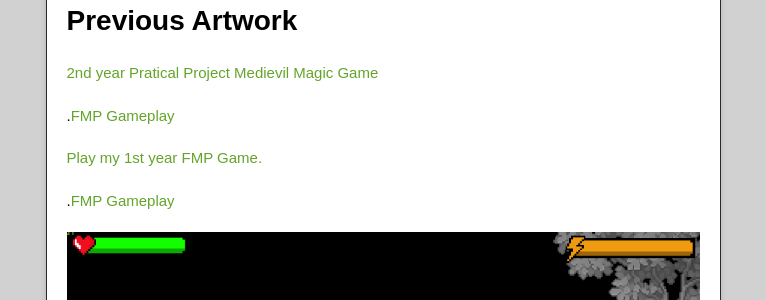
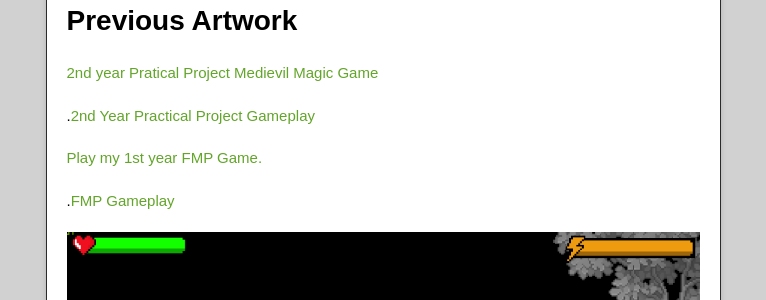
Before and after one commit to OscarW2510/portfolio, a Jekyll site: the page built from gallery.md, in a window 1280 px wide and 900 px high. Shown: the part 366-666 px from the top of the window, without its empty margins (257-1023 px from the left). Built offline with Jekyll 4.4.1, drawn with Linux system fonts in a browser that asks for light colours; the repository's description, which GitHub fills in, is left out; our own code applies the rules of GitHub Pages for plain Markdown files.

Commit message:
Update gallery.md

```diff
--- a/gallery.md
+++ b/gallery.md
@@ -7,7 +7,7 @@ layout: default
 
   [2nd year Pratical Project Medievil Magic Game](https://oscarw2510.github.io/Artist-WebGl/?1+1=44)
 
-  .[FMP Gameplay](https://youtu.be/0QD6ead7Uus)
+  .[2nd Year Practical Project Gameplay ](https://youtu.be/0QD6ead7Uus)
 
 
  <a href="game.html"> Play my 1st year FMP Game. </a>
```
